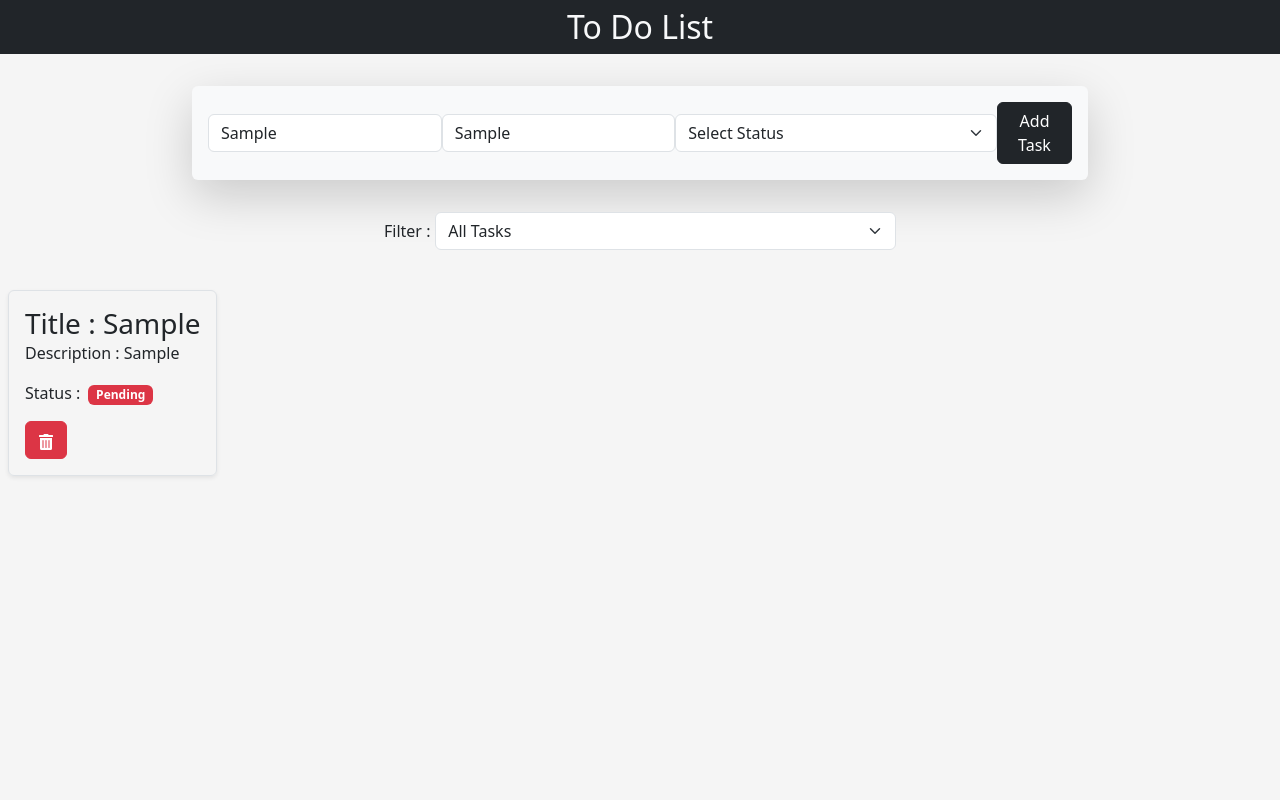
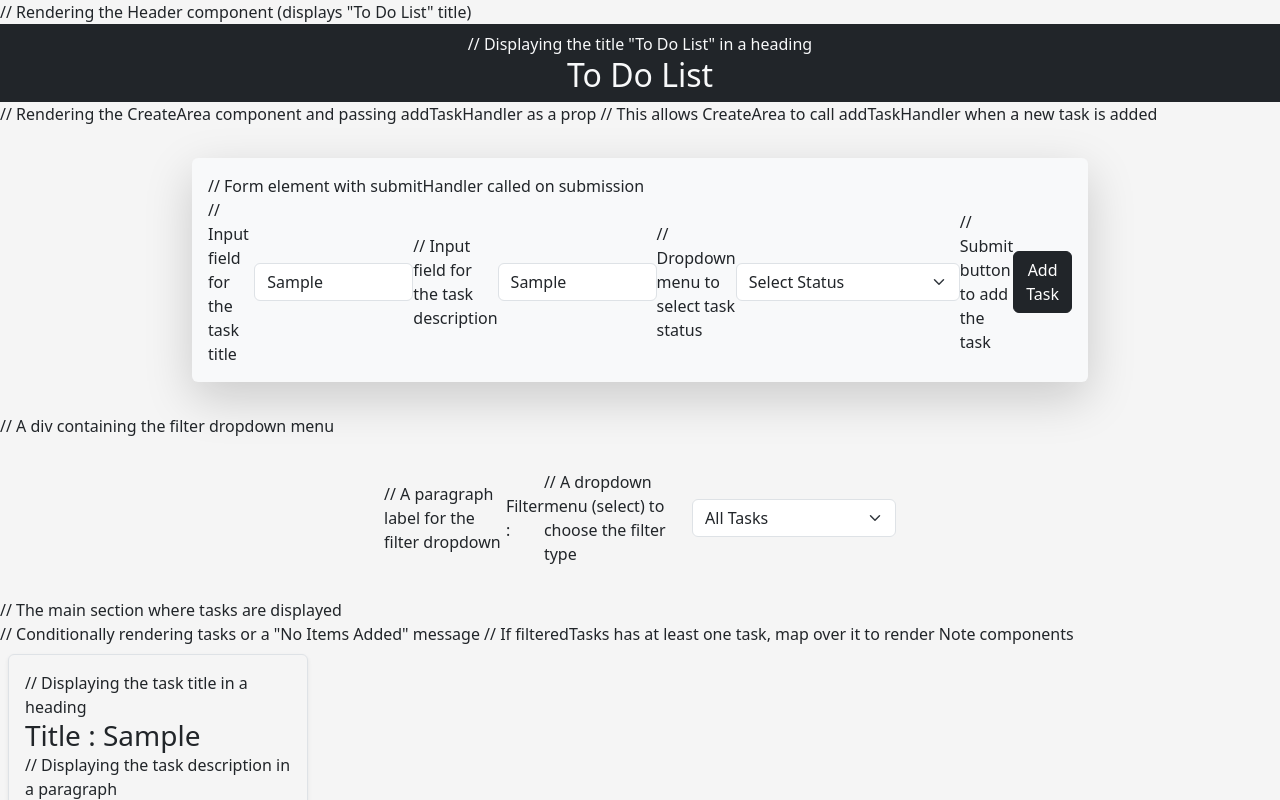
Before and after one commit to rohnshrma/ajay-singh-react-classes, a React (Vite) app in the folder to-do-list/: page / in a window 1280 px wide. Both pictures are taken after typing "Sample", "Sample" into the empty fields and a click on the button "Add Task". Shown: the top 800 px of the page. Built offline with nearby package versions, Linux system fonts and the light colour scheme.

Commit message:
EXPLAINATION AND README.MD

```diff
--- a/to-do-list/src/App.jsx
+++ b/to-do-list/src/App.jsx
@@ -1,60 +1,120 @@
+// Importing the Header component to display the title of the app
 import Header from "./Components/Header";
+
+// Importing Bootstrap's CSS for styling (e.g., buttons, forms, layout)
 import "bootstrap/dist/css/bootstrap.min.css";
+
+// Importing custom CSS for additional styling specific to the app
 import "./App.css";
-// import todoList from "./data.js";
+
+// Importing the Note component to display individual tasks
 import Note from "./Components/Note.jsx";
+
+// Importing useState hook from React to manage state (data) in the component
 import { useState } from "react";
+
+// Importing the CreateArea component to allow users to add new tasks
 import CreateArea from "./Components/CreateArea";
+
+// Defining the main App component as a functional component
 const App = () => {
+  // Creating a state variable 'toDoList' to store the list of tasks
+  // Initially, it's an empty array
+  // setToDoList is the function to update toDoList
   const [toDoList, setToDoList] = useState([]);
+
+  // Creating a state variable 'filter' to track the current filter ("all", "Pending", or "Completed")
+  // Initially set to "all" to show all tasks
   const [filter, setFilter] = useState("all");
 
+  // Defining a function to handle adding a new task
+  // taskObj is the new task object passed from CreateArea component
   const addTaskHandler = (taskObj) => {
+    // Logging the taskObj to the console for debugging
     console.log(taskObj);
+
+    // Updating toDoList by adding the new task at the beginning of the array
+    // Using the spread operator (...prevTasks) to keep existing tasks
     setToDoList((prevTasks) => {
       return [taskObj, ...prevTasks];
     });
   };
 
+  // Defining a function to handle deleting a task
+  // deleteIndex is the index of the task to be deleted
   const deleteTaskHandler = (deleteIndex) => {
+    // Updating toDoList by filtering out the task at deleteIndex
+    // Only keep tasks where the index does not match deleteIndex
     setToDoList((prevTask) => {
       return prevTask.filter((task, index) => index !== deleteIndex);
     });
   };
 
+  // Creating a filtered list of tasks based on the 'filter' state
+  // If filter is "all", show all tasks
+  // Otherwise, show only tasks matching the filter status (e.g., "Pending" or "Completed")
   const filteredTasks =
     filter === "all"
       ? toDoList
       : toDoList.filter((task) => task.status === filter);
 
+  // Logging the current filter value for debugging
   console.log(filter);
+
+  // Logging the filtered tasks for debugging
   console.log(filteredTasks);
 
+  // Returning the JSX (HTML-like syntax) to render the UI
   return (
+    // Empty tags (<>) are a React Fragment, used to group elements without adding extra HTML
     <>
+      // Rendering the Header component (displays "To Do List" title)
       <Header />
+      // Rendering the CreateArea component and passing addTaskHandler as a prop
+      // This allows CreateArea to call addTaskHandler when a new task is added
       <CreateArea onAdd={addTaskHandler} />
-
+      // A div containing the filter dropdown menu
       <div
+        // id for potential CSS or JavaScript targeting
         id="filter"
+        // Bootstrap classes for flexbox layout (aligns items horizontally and spaces them)
         className="d-flex align-items-center justify-content-between"
       >
+        // A paragraph label for the filter dropdown
         <p>Filter :</p>
+        // A dropdown menu (select) to choose the filter type
         <select
+          // Bootstrap class to style the dropdown
           className="form-select"
+          // When the user selects an option, update the filter state with the selected value
           onChange={(e) => setFilter(e.target.value)}
         >
+          // Option to show all tasks (default selected)
           <option value="all" selected>
             All Tasks
           </option>
+          // Option to show only Pending tasks
           <option value="Pending">Pending</option>
+          // Option to show only Completed tasks
           <option value="Completed">Completed</option>
         </select>
       </div>
-
-      <main className="d-flex flex-wrap align-items-start justify-content-between">
+      // The main section where tasks are displayed
+      <main
+        // Bootstrap classes for a flexible, wrapping layout
+        className="d-flex flex-wrap align-items-start justify-content-between"
+      >
+        // Conditionally rendering tasks or a "No Items Added" message // If
+        filteredTasks has at least one task, map over it to render Note
+        components
         {filteredTasks.length > 0 ? (
+          // Mapping over filteredTasks to create a Note component for each task
           filteredTasks.map((taskObj, index) => (
+            // Rendering the Note component
+            // key: Unique identifier for React to track elements (using index)
+            // id: Passed to Note for deletion purposes
+            // task: The task object (contains title, description, status)
+            // onDelete: Passing deleteTaskHandler to allow Note to delete the task
             <Note
               key={index}
               id={index}
@@ -63,7 +123,8 @@ const App = () => {
             />
           ))
         ) : (
-          <div className="Note m-2 p-3  rounded border shadow-sm">
+          // If no tasks exist, display a placeholder message
+          <div className="Note m-2 p-3 rounded border shadow-sm">
             <p>No Items Added</p>
           </div>
         )}
@@ -72,4 +133,5 @@ const App = () => {
   );
 };
 
+// Exporting the App component so it can be used in other files (e.g., index.js)
 export default App;
--- a/to-do-list/src/Components/CreateArea.jsx
+++ b/to-do-list/src/Components/CreateArea.jsx
@@ -1,13 +1,23 @@
+// Importing React and useState hook to manage form data
 import React, { useState } from "react";
 
+// Defining the CreateArea component, which accepts an onAdd prop
+// onAdd is a function passed from App.jsx to handle adding new tasks
 const CreateArea = ({ onAdd }) => {
+  // Creating a state variable 'formData' to store the form input values
+  // Initially, title and description are empty, and status is "Pending"
   const [formData, setFormData] = useState({
     title: "",
     description: "",
     status: "Pending",
   });
+
+  // Defining a function to handle changes in form inputs
   const changeHandler = (e) => {
+    // Extracting the name and value of the input field that triggered the event
     const { name, value } = e.target;
+
+    // Updating formData by spreading the previous data and updating the changed field
     setFormData((prevData) => {
       return {
         ...prevData,
@@ -16,41 +26,81 @@ const CreateArea = ({ onAdd }) => {
     });
   };
 
+  // Defining a function to handle form submission
   const submitHandler = (e) => {
+    // Preventing the default form submission (which would refresh the page)
     e.preventDefault();
+
+    // Calling the onAdd prop function, passing the current formData
+    // This sends the new task to the App component
     onAdd(formData);
   };
+
+  // Returning the JSX to render the form
   return (
+    // A div to contain the form, styled with Bootstrap and custom classes
     <div className="create-area p-3 rounded bg-light shadow-lg">
+      // Form element with submitHandler called on submission
       <form
         onSubmit={submitHandler}
+        // Bootstrap classes for flexbox layout (aligns inputs horizontally)
         className="d-flex align-items-center justify-content-between"
       >
+        // Input field for the task title
         <input
+          // When the input changes, call changeHandler to update formData
           onChange={changeHandler}
+          // Type is text for a single-line input
           type="text"
+          // Name matches the key in formData (used in changeHandler)
           name="title"
+          // Bootstrap class for styling
           className="form-control"
+          // Placeholder text to guide the user
           placeholder="Task Title"
         />
+        // Input field for the task description
         <input
+          // When the input changes, call changeHandler to update formData
           onChange={changeHandler}
+          // Type is text for a single-line input
           type="text"
+          // Name matches the key in formData
           name="description"
+          // Bootstrap class for styling
           className="form-control"
+          // Placeholder text to guide the user
           placeholder="Task Description"
         />
-        <select className="form-select" name="status" onChange={changeHandler}>
+        // Dropdown menu to select task status
+        <select
+          // Bootstrap class for styling
+          className="form-select"
+          // Name matches the key in formData
+          name="status"
+          // When the selection changes, call changeHandler
+          onChange={changeHandler}
+        >
+          // Default option (disabled so it can't be re-selected)
           <option selected disabled>
             Select Status
           </option>
+          // Option for Pending status
           <option value="Pending">Pending</option>
+          // Option for Completed status
           <option value="Completed">Completed</option>
         </select>
-        <button className="btn btn-dark">Add Task</button>
+        // Submit button to add the task
+        <button
+          // Bootstrap classes for a dark-themed button
+          className="btn btn-dark"
+        >
+          Add Task
+        </button>
       </form>
     </div>
   );
 };
 
+// Exporting the CreateArea component for use in App.jsx
 export default CreateArea;
--- a/to-do-list/src/Components/Header.jsx
+++ b/to-do-list/src/Components/Header.jsx
@@ -1,9 +1,14 @@
+// Defining the Header component to display the app's title
 const Header = () => {
+  // Returning the JSX to render the header
   return (
+    // A div styled with Bootstrap for a dark background and light text
     <div className="text-center bg-dark text-light px-5 py-2">
+      // Displaying the title "To Do List" in a heading
       <h1 className="fs-2">To Do List</h1>
     </div>
   );
 };
 
+// Exporting the Header component for use in App.jsx
 export default Header;
--- a/to-do-list/src/Components/Note.jsx
+++ b/to-do-list/src/Components/Note.jsx
@@ -1,32 +1,54 @@
+// Importing the FaTrashAlt icon from react-icons for the delete button
 import { FaTrashAlt } from "react-icons/fa";
+
+// Defining the Note component, which accepts id, task, and onDelete props
+// id: The index of the task for deletion
+// task: The task object containing title, description, and status
+// onDelete: Function to call when the delete button is clicked
 const Note = ({ id, task, onDelete }) => {
+  // Logging the task object for debugging
   console.log(task);
 
+  // Destructuring the task object to get title, description, and status
   const { title, description, status } = task;
+
+  // Returning the JSX to render a single task
   return (
-    <div className="Note m-2 p-3  rounded border shadow-sm">
+    // A div representing a single task, styled with Bootstrap and custom classes
+    <div className="Note m-2 p-3 rounded border shadow-sm">
+      // Displaying the task title in a heading
       <h3>Title : {title}</h3>
+      // Displaying the task description in a paragraph
       <p>Description : {description}</p>
+      // Displaying the task status with a styled badge
       <p>
-        Status :
+        Status : // Span for the status badge
         <span
+          // Conditionally applying Bootstrap classes based on status
+          // bg-danger for Pending (red), bg-success for Completed (green)
           className={`mx-2 badge ${
             status == "Pending" ? "bg-danger" : "bg-success"
           } `}
         >
+          // Displaying the status text
           {status}
         </span>
       </p>
+      // Delete button for the task
       <button
+        // Bootstrap class for a red danger button
         className="btn btn-danger"
+        // When clicked, call onDelete with the task's id
         onClick={() => {
           onDelete(id);
         }}
       >
+        // Displaying the trash can icon
         <FaTrashAlt />
       </button>
     </div>
   );
 };
 
+// Exporting the Note component for use in App.jsx
 export default Note;
```
Also changed, not shown: 1 other file (tests, documents, lock files or other folders).
